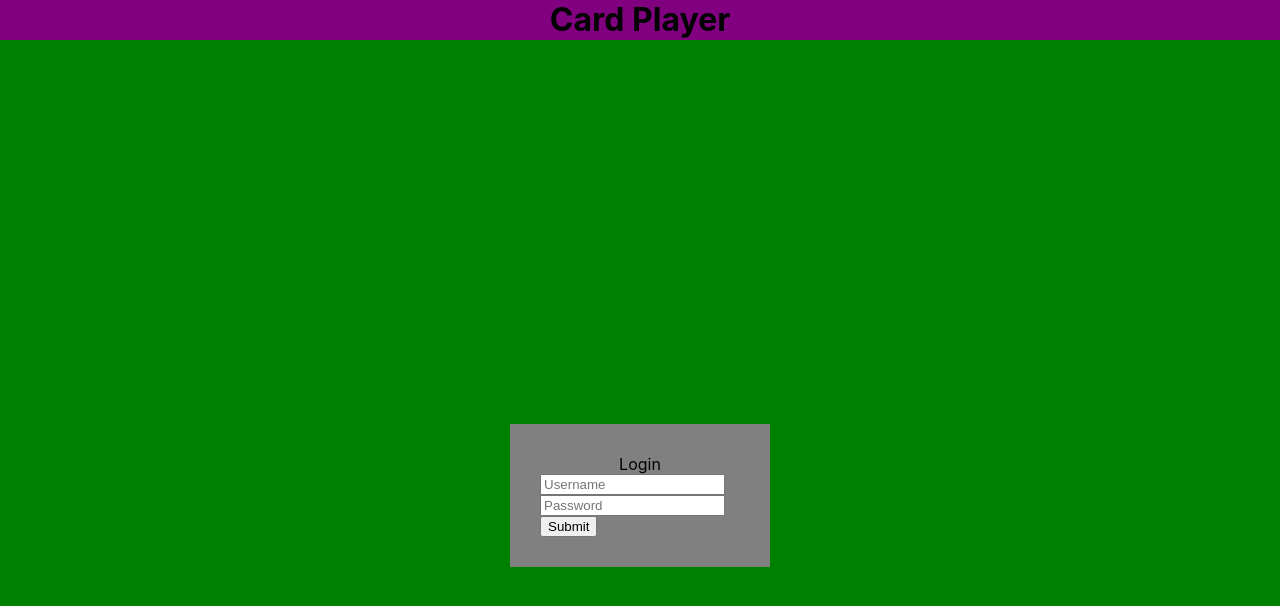
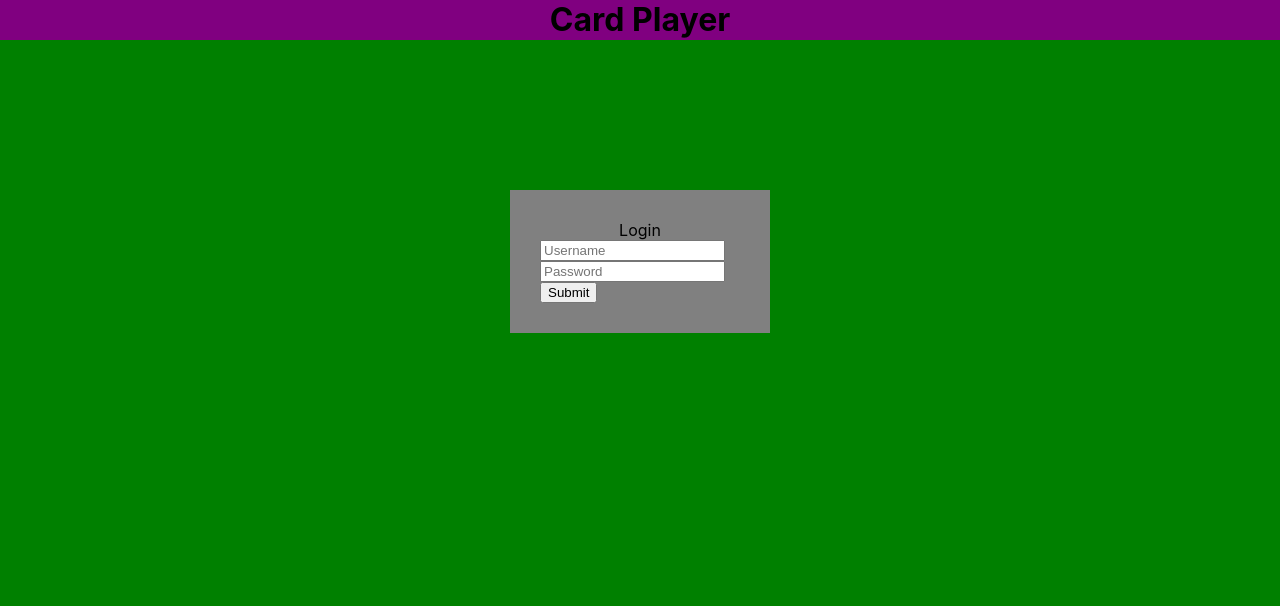
Before and after one commit to aidansmith1243/Computer-Science-Project, a React (Create React App) app in the folder CardGame/CardGame/client-app/: page /login in a window 1280 px wide. Shown: the top 606 px of the page. Built offline with nearby package versions, Linux system fonts and the light colour scheme.

Commit message:
Modify spacing on layout

```diff
--- a/CardGame/CardGame/client-app/src/Components/GameSelection/GameSelection.css
+++ b/CardGame/CardGame/client-app/src/Components/GameSelection/GameSelection.css
@@ -10,10 +10,9 @@
 .flex-container {
     display: flex;
     flex-flow: row wrap;
-    justify-content: space-around;
-    align-content: space-around;
+    justify-content: 20px;
     margin-left: 20px;
     row-gap: 20px;
     column-gap: 20px;
-    min-width: 200px;
+    min-width: 150px;
 }
--- a/CardGame/CardGame/client-app/src/Pages/Login/Login.css
+++ b/CardGame/CardGame/client-app/src/Pages/Login/Login.css
@@ -14,5 +14,5 @@ form {
     background-color: gray;
     width: 200px;
     justify-content: center;
-    margin-top: 30%;
+    margin-top: 150px;
 }
```
Also changed, not shown: CardGame/CardGame/client-app/src/Components/InviteModal/InviteModal.jsx (added, +9 -0 lines), CardGame/CardGame/client-app/src/Components/InviteModal/InviteModal.css (added).
